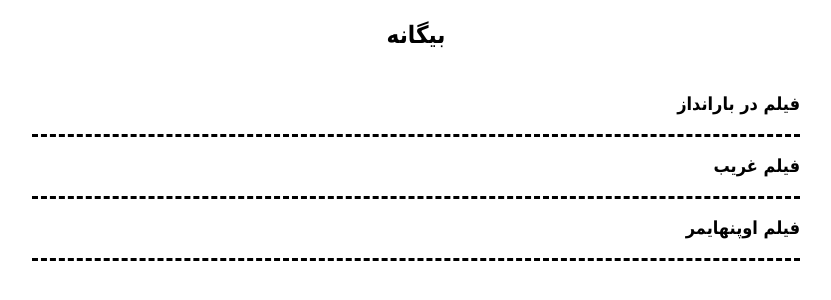
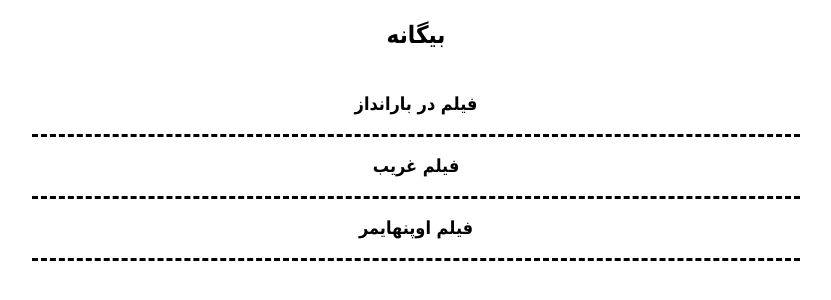
Before and after one commit to darkblog/darkblog.github.io, a Jekyll site: the page built from index.html, in a window 1280 px wide. Shown: the top 300 px of the page, without its empty margins (308-1139 px from the left). Built offline with Jekyll 4.4.1, drawn with Linux system fonts in a browser that asks for light colours.

Commit message:
Update index.html

```diff
--- a/index.html
+++ b/index.html
@@ -1,8 +1,7 @@
 ---
 layout: index
-sitemap: false
 ---
 
 {% for post in site.posts limit:10000 %}
-<h2 class="post"><a href="{{ site.url }}{{ post.url }}">{{ post.title }}</a></h2>
+<h2 class="post"><a class="center" href="{{ site.url }}{{ post.url }}">{{ post.title }}</a></h2>
 {% endfor %}
```
